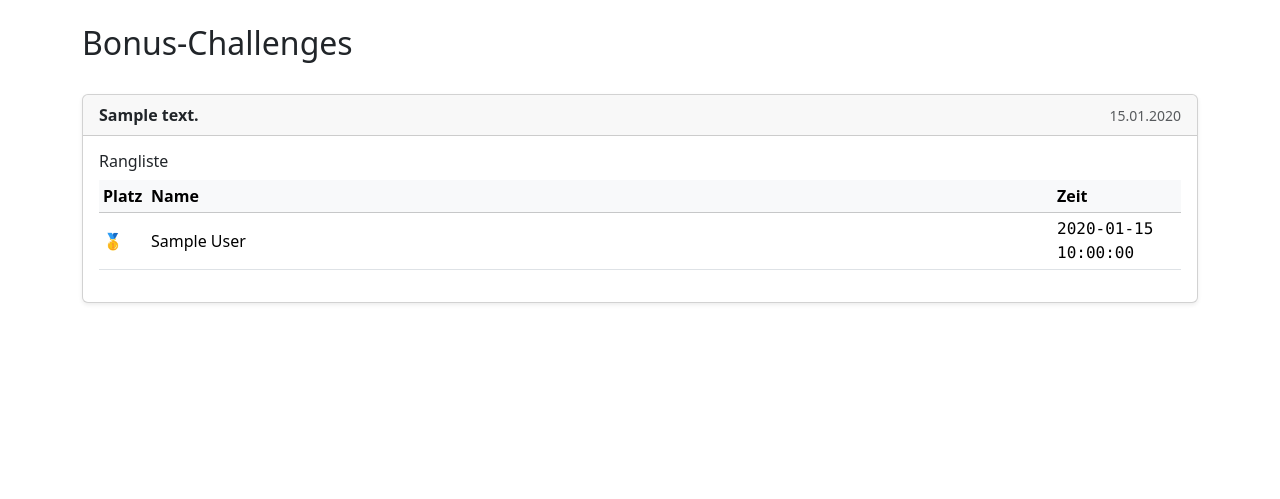
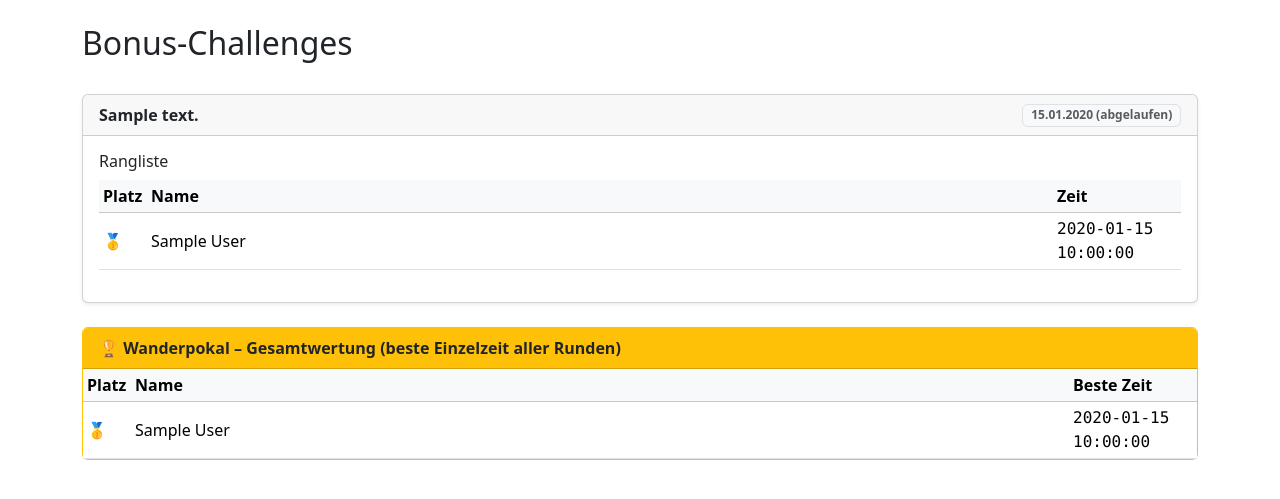
Before and after one commit to total-verpLANt/sport-challenge, a Python web app: template app/templates/bonus/index.html in a window 1280 px wide. Shown: the part 56-555 px from the top of the page. Run offline with Jinja, Linux system fonts and the light colour scheme; the template is opened without the code that fills it: most values are stand-ins (such as "Sample title", 1, 10 or a date in 2020); some libraries are stand-ins or nearby versions.

Commit message:
feat(bonus): add video upload form, date badge and wanderpokal section
Co-Authored-By: Claude Haiku 4.5 <noreply@anthropic.com>

```diff
--- a/app/templates/bonus/index.html
+++ b/app/templates/bonus/index.html
@@ -24,7 +24,13 @@
         <div class="card-header d-flex justify-content-between align-items-center">
           <strong>{{ bc.description }}</strong>
           <div class="d-flex align-items-center gap-2">
-            <span class="text-muted small">{{ bc.scheduled_date.strftime('%d.%m.%Y') }}</span>
+            {% if bc.scheduled_date == today_date %}
+              <span class="badge bg-success">Heute – Einsendung möglich!</span>
+            {% elif bc.scheduled_date > today_date %}
+              <span class="badge bg-secondary">{{ bc.scheduled_date.strftime('%d.%m.%Y') }}</span>
+            {% else %}
+              <span class="badge bg-light text-muted border">{{ bc.scheduled_date.strftime('%d.%m.%Y') }} (abgelaufen)</span>
+            {% endif %}
             {% if current_user.is_admin %}
             <form method="post"
                   action="{{ url_for('bonus.delete_bonus_challenge', bonus_id=bc.id) }}"
@@ -77,6 +83,7 @@
 
           {% if is_participant and not user_entries[bc.id] %}
           <form method="post" action="{{ url_for('bonus.add_entry', bonus_id=bc.id) }}"
+                enctype="multipart/form-data"
                 class="row g-2 align-items-end">
             <input type="hidden" name="csrf_token" value="{{ csrf_token() }}">
             <div class="col-12 col-sm-auto">
@@ -89,7 +96,15 @@
                      style="max-width: 120px;"
                      required>
             </div>
-            <div class="col-auto">
+            <div class="col-12 col-sm-auto">
+              <label for="video_{{ bc.id }}" class="form-label mb-1">Beweisvideo</label>
+              <input type="file" class="form-control form-control-sm"
+                     id="video_{{ bc.id }}" name="video"
+                     accept="video/mp4,video/quicktime,video/webm"
+                     required>
+              <div class="form-text text-muted">MP4/MOV/WebM · max. 50 MB · kein Vorspulen (außer mit Timer im Bild)</div>
+            </div>
+            <div class="col-auto align-self-start mt-4">
               <button type="submit" class="btn btn-primary btn-sm">Zeit eintragen</button>
             </div>
           </form>
@@ -108,5 +123,46 @@
     </div>
     {% endfor %}
   </div>
+
+  {% if overall_ranking %}
+  <div class="card mt-4 border-warning">
+    <div class="card-header bg-warning text-dark fw-bold">
+      🏆 Wanderpokal – Gesamtwertung (beste Einzelzeit aller Runden)
+    </div>
+    <div class="card-body p-0">
+      <div class="table-responsive">
+        <table class="table table-sm table-hover align-middle mb-0">
+          <thead class="table-light">
+            <tr>
+              <th scope="col" style="width: 3rem;">Platz</th>
+              <th scope="col">Name</th>
+              <th scope="col" style="width: 8rem;">Beste Zeit</th>
+            </tr>
+          </thead>
+          <tbody>
+            {% for r in overall_ranking %}
+            <tr {% if r.user_id == current_user.id %}class="table-primary"{% endif %}>
+              <td>
+                {% if loop.index == 1 %}🥇
+                {% elif loop.index == 2 %}🥈
+                {% elif loop.index == 3 %}🥉
+                {% else %}{{ loop.index }}{% endif %}
+              </td>
+              <td>
+                {{ r.display_name }}
+                {% if r.user_id == current_user.id %}
+                  <span class="badge bg-primary ms-1">Du</span>
+                {% endif %}
+              </td>
+              <td class="font-monospace">{{ r.time_formatted }}</td>
+            </tr>
+            {% endfor %}
+          </tbody>
+        </table>
+      </div>
+    </div>
+  </div>
+  {% endif %}
+
 {% endif %}
 {% endblock %}
```
